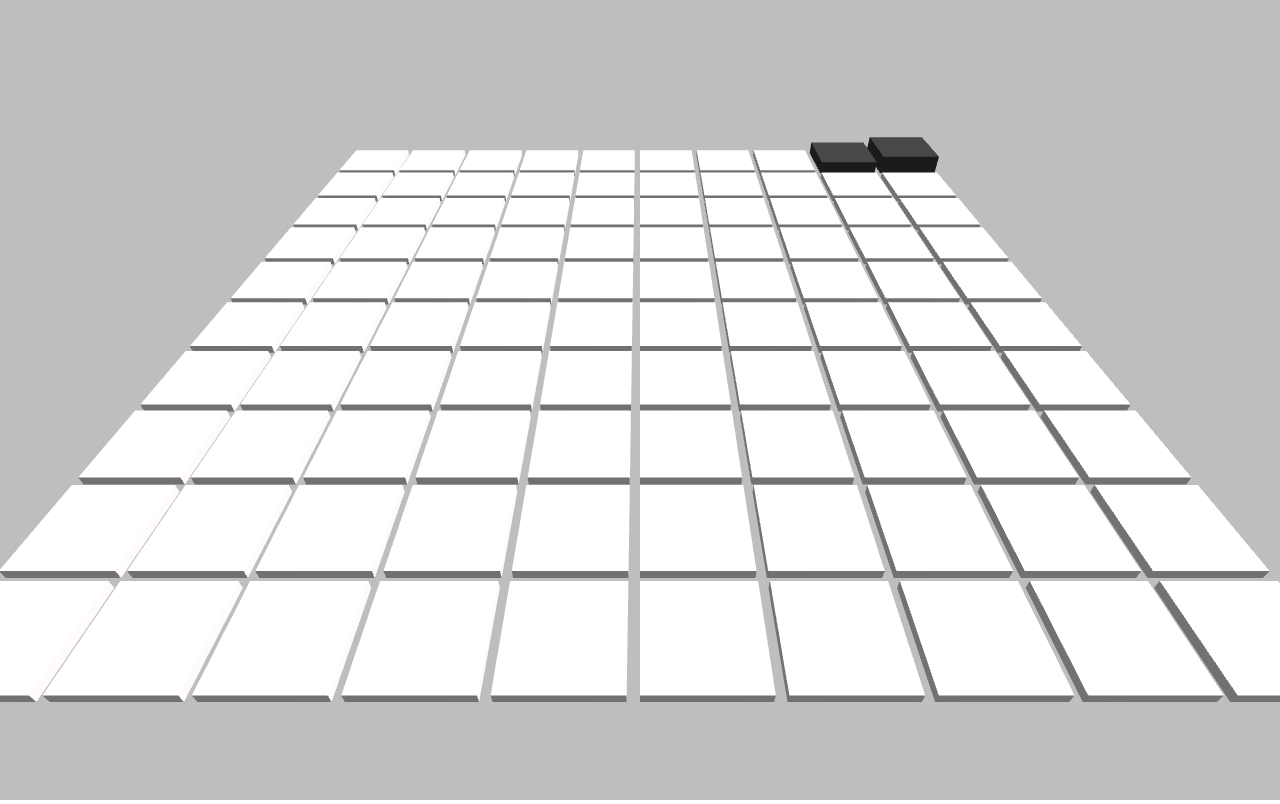
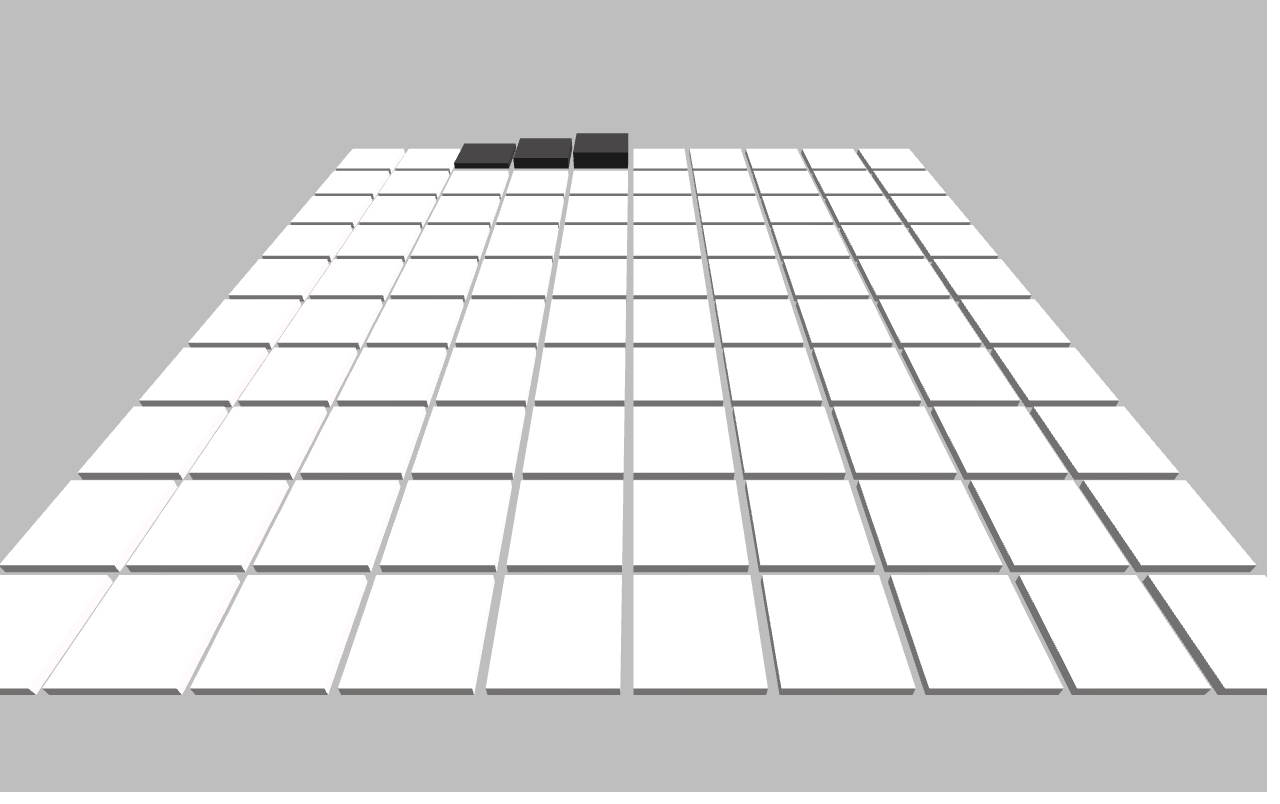
Before and after one commit to li-ju/block-snake, a plain HTML site: page index.html in a window 1280 px wide. Drawn offline with Linux system fonts and the light colour scheme; animation ran at ten frames a second.

Commit message:
Some changes

```diff
--- a/gamecode.js
+++ b/gamecode.js
@@ -1,7 +1,6 @@
 document.onkeydown = OnKeyIsDown;
 
 var renderer, scene, camera;
-var cubes;
 var elapsedTime;
 
 var board;
@@ -24,10 +23,16 @@ animate();
 function updateSnek()
 {
     if(snek.length < snekMaxLength)
-    {snek.push(currentPosition);}
+    {
+        snek.push(currentPosition);
+    }
     else
     {
-        board[snek[0]] = 0;
+        var value = snek[0];
+        board[value] = 0;
+        bricks[value].material = terrainMaterial2;
+        bricks[value].geometry = new THREE.BoxGeometry(10,1,10);
+        bricks[value].position.y = 0;
 
         for(var i = 0; i < snek.length-1; i++)
         {
@@ -40,21 +45,9 @@ function updateSnek()
     for(var i = 0; i < snek.length; i++)
     {
         board[snek[i]] = 1+i;
-    }
-    for(var i = 0; i < positions; i++)
-    {
-        if (board[i] > 1)
-        {
-            bricks[i].material = terrainMaterial1;
-            bricks[i].geometry = new THREE.BoxGeometry(10,board[i],10);
-            bricks[i].position.y = board[i]/2;
-        }
-        else
-        {
-            bricks[i].material = terrainMaterial2;
-            bricks[i].geometry = new THREE.BoxGeometry(10,1,10);
-            bricks[i].position.y = 0;
-        }
+        bricks[snek[i]].material = terrainMaterial1;
+        bricks[snek[i]].geometry = new THREE.BoxGeometry(10,1+i,10);
+        bricks[snek[i]].position.y = 1+i/2;
     }
 }
 
@@ -69,40 +62,18 @@ function setupBoard()
     for(var i = 1; i < nrOfRows*nrOfColumns; ++i)
     {
         board.push(0);
-        /* var row = new Array();
-        for(var j = 0; j < nrOfColumns; ++j)
-        {
-            row.push(0);
-        }
-        board.push(row); */
     }
 }
 
-function setupCubes()
-{
-    cubes = new Array();
-    var i;
-    for(i = -5; i < 5; i++)
-    {
-        var cubeGeometry = new THREE.BoxGeometry(10,10,10);// new THREE.PlaneGeometry(50,50,1,1);
-        // terrainGeometry.rotateX(-1.5);
-        var cubeMaterial = new THREE.MeshLambertMaterial({color: 0xfefefe});
-        // terrain.computeFlatVertexNormals();
-        var cube = new THREE.Mesh(cubeGeometry,cubeMaterial);
-        cube.position.x += i * 11;
-        cubes.push(cube);
-    }
-
-}
-
 function setup(){
-    var width = window.innerWidth;
-    var height = window.innerHeight;
+    var width = window.innerWidth*0.99;
+    var height = window.innerHeight*0.99;
     var aspect = width/height;
 
     setupBoard();
     snekMaxLength = 3;
     snek = new Array();
+
     // Renderer
     renderer = new THREE.WebGLRenderer({antialias:true, alpha:true});
     renderer.setSize(width, height);
@@ -111,9 +82,6 @@ function setup(){
 
     //Scene
     scene = new THREE.Scene();
-
-    // Fog
-    //scene.fog = new THREE.FogExp2( 0xf0fff0, 0.14 );
 
     // Camera
     camera = new THREE.PerspectiveCamera(60, aspect, 0.1, 1000);
@@ -152,21 +120,6 @@ function setup(){
     }
 
 
-   // setupCubes();
-
-    /* var i = 0;
-    for(i = 0; i < cubes.length; i++)
-    {
-        scene.add(cubes[i]);
-    } */
-
-    // PlayerChar
-    var playerGeometry = new THREE.DodecahedronGeometry(7,1);
-    playerGeometry.computeFlatVertexNormals();
-    var playerMaterial = new THREE.MeshLambertMaterial({color: 0x0095DD});// = new THREE.StandarMaterial({ color: 0xe5f2f2, shading:THREE.FlatShading});
-    player = new THREE.Mesh(playerGeometry,playerMaterial);
-    //scene.add(player);
-
     // LIGHT
     var hemisphereLight = new THREE.HemisphereLight(0xfffafa,0x000000, 0.9);
     scene.add(hemisphereLight);
@@ -185,8 +138,9 @@ function setup(){
 function update(){
 
     elapsedTime += 1;
-    if (elapsedTime > 5)
+    if (elapsedTime > 10)
     {
+        elapsedTime = 0;
         switch(currentdirection)
         {
 
@@ -212,12 +166,6 @@ function update(){
                 break;
         }
     }
-
-   /*  for(i = 0; i < cubes.length; i++)
-    {
-        cubes[i].position.y = (-10.0) * Math.sin(elapsedTime*i*0.5);
-        cubes[i].rotation.x = 5 * Math.sin(elapsedTime);
-    } */
 }
 
 function render(){
@@ -234,7 +182,6 @@ function OnKeyIsDown(key)
 {
     switch(key.keyCode)
     {
-
         case 37:
                 if(currentPosition%nrOfColumns == 0) break;
                 else currentPosition--;
--- a/index.html
+++ b/index.html
@@ -5,7 +5,7 @@
 	<meta charset="utf-8">
 	<title>Snake</title>
 	<style>
-		body { margin: 0; padding: 0; }
+		body { margin: 0; padding: 100; }
 		canvas { width: 100%; height: 100%; }
 	</style>
 </head>
```
